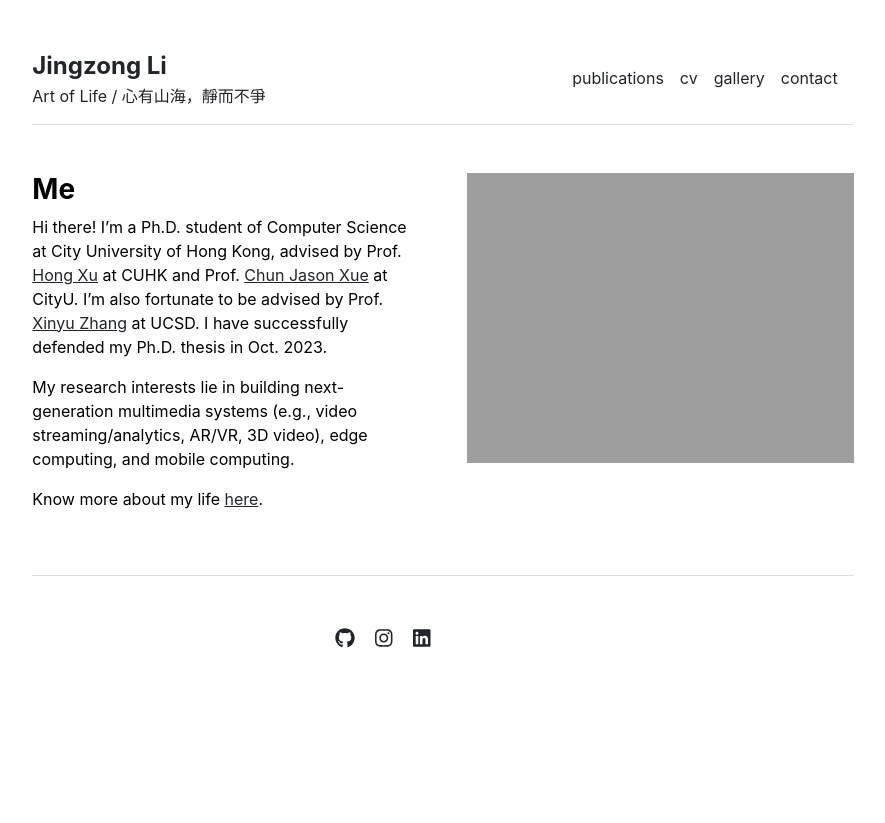
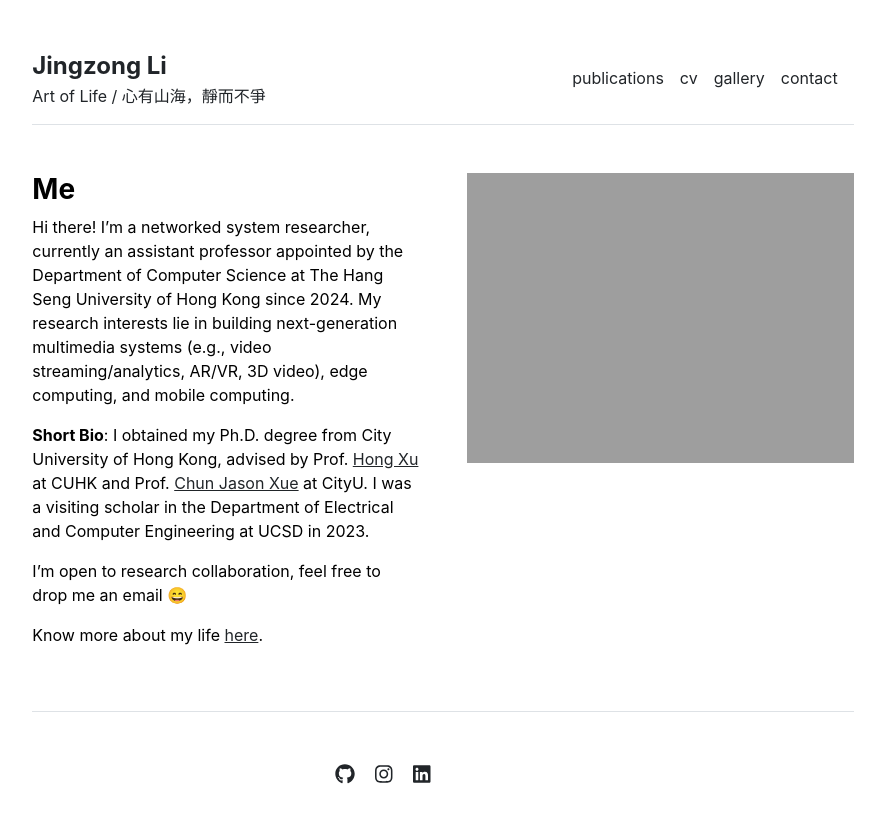
Before and after one commit to kanonjz/academic, a Jekyll site: the page built from index.md, in a window 1280 px wide. Shown: the top 823 px of the page, without its empty margins (197-1082 px from the left). Built offline with Jekyll 4.4.1, drawn with Linux system fonts in a browser that asks for light colours.

Commit message:
update info in main page

```diff
--- a/index.md
+++ b/index.md
@@ -3,9 +3,13 @@ layout: home
 title: "Home"
 ---
 
-Hi there! I'm a Ph.D. student of Computer Science at City University of Hong Kong, advised by Prof. [Hong Xu](https://henryhxu.github.io/) at CUHK and Prof. [Chun Jason Xue](https://www.cs.cityu.edu.hk/~jasonxue/) at CityU. I'm also fortunate to be advised by Prof. [Xinyu Zhang](http://xyzhang.ucsd.edu/index.html) at UCSD. I have successfully defended my Ph.D. thesis in Oct. 2023.
+<!-- Hi there! I'm a Ph.D. student of Computer Science at City University of Hong Kong, advised by Prof. [Hong Xu](https://henryhxu.github.io/) at CUHK and Prof. [Chun Jason Xue](https://www.cs.cityu.edu.hk/~jasonxue/) at CityU. I'm also fortunate to be advised by Prof. [Xinyu Zhang](http://xyzhang.ucsd.edu/index.html) at UCSD. I have successfully defended my Ph.D. thesis in Oct. 2023. -->
 
-My research interests lie in building next-generation multimedia systems (e.g., video streaming/analytics, AR/VR, 3D video), edge computing, and mobile computing.
+Hi there! I'm a networked system researcher, currently an assistant professor appointed by the Department of Computer Science at The Hang Seng University of Hong Kong since 2024. My research interests lie in building next-generation multimedia systems (e.g., video streaming/analytics, AR/VR, 3D video), edge computing, and mobile computing.
+
+**Short Bio**: I obtained my Ph.D. degree from City University of Hong Kong, advised by Prof. [Hong Xu](https://henryhxu.github.io/) at CUHK and Prof. [Chun Jason Xue](https://scholar.google.com/citations?user=C6oyGQkAAAAJ&hl=en) at CityU. I was a visiting scholar in the Department of Electrical and Computer Engineering at UCSD in 2023.
+
+I'm open to research collaboration, feel free to drop me an email &#128516;
 
 Know more about my life [here](https://kanonjz.github.io/).
 
```
